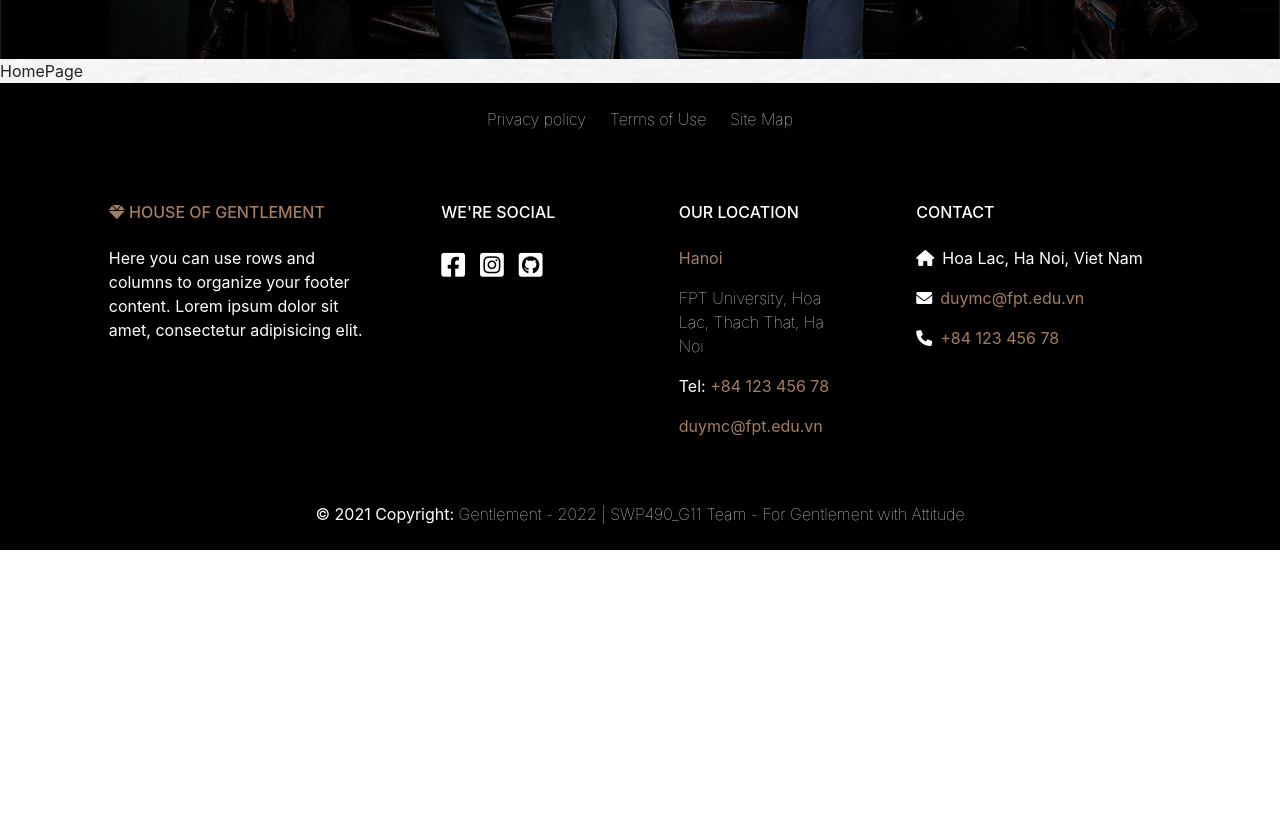
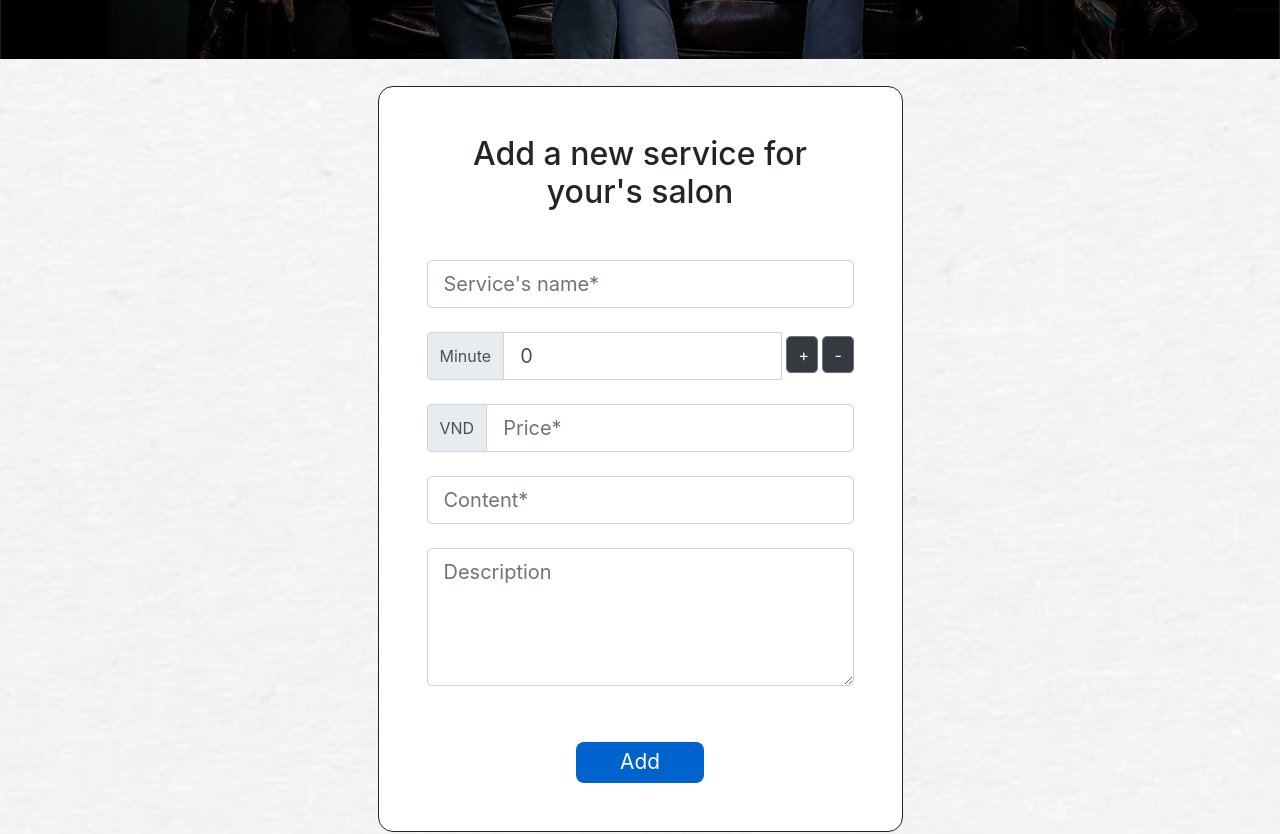
Before and after one commit to hiimxu/captone, a React (Create React App) app: page /add_service in a window 1280 px wide. Before the commit this address led to /. Shown: the part 600-1434 px from the top of the page. Before the commit the page ends 1150 px from the top, so only its background shows below. Built offline with nearby package versions, Linux system fonts and the light colour scheme.

Commit message:
create add service screen

```diff
--- a/package.json
+++ b/package.json
@@ -5,6 +5,8 @@
   "dependencies": {
     "@emotion/react": "^11.8.1",
     "@emotion/styled": "^11.8.1",
+    "@material-ui/icons": "^4.11.2",
+    "@mui/icons-material": "^5.4.4",
     "@mui/material": "^5.4.4",
     "@testing-library/jest-dom": "^5.16.2",
     "@testing-library/react": "^12.1.2",
--- a/src/components/Navigation.js
+++ b/src/components/Navigation.js
@@ -100,7 +100,7 @@ export default function Navigation() {
                 History
               </Link>
             </li>
-            <li className="text-reset" className="nav-item p-4">
+            <li className="text-reset nav-item p-4" >
               <Link className="text-reset" to="/location">
                 Location
               </Link>
--- a/src/components/routes/index.jsx
+++ b/src/components/routes/index.jsx
@@ -11,14 +11,16 @@ import History from "../History";
 import Navigation from "../Navigation";
 import Header from "../Header";
 import Footer from "../Footer";
+import RegisterSalon from "../salonOwners/RegisterSalon";
 import SalonDashboard from "../salonOwners/SalonDashboard";
+import AddService from "../salonOwners/AddService";
 import { AccountRoles } from "../../constants";
 
 const SwitchRoutes = () => {
   const { account } = useSelector((state) => state.loginAccount);
 
   if (account) {
-    if (account.role === AccountRoles.Customer) {
+    if (account.accountData.role === AccountRoles.Customer) {
       return (
         <>
           <Navigation />
@@ -55,7 +57,9 @@ const SwitchRoutes = () => {
         <Header />
         <div className="component">
           <Routes>
+            {/* test */}
             <Route path="/salonDashboard" element={<SalonDashboard/>}/>
+            <Route path="/add_service" element={<AddService/>}/>
 
             <Route path="/" element={<HomePage />} />
             <Route path="/location" element={<Location />} />
@@ -63,6 +67,7 @@ const SwitchRoutes = () => {
             <Route path="/about" element={<About />} />
             <Route path="/history" element={<History />} />
             <Route path="/register" element={<Register />} />
+            <Route path="/register_salon" element={<RegisterSalon />} />
             <Route path="/login" element={<Login />} />
             <Route path="/services" element={<Service />} />
             <Route path="*" element={<Navigate to="/" />} />
--- /dev/null
+++ b/src/components/salonOwners/AddService.js
@@ -0,0 +1,177 @@
+import { height, margin, textAlign } from "@mui/system";
+import React, { useEffect, useState } from "react";
+import bgImg from "../../assets/introbg-1.jpg";
+import borderIMG from "../../assets/patterbg.svg";
+
+export default function AddService() {
+  const [name, setName] = useState("");
+  const [price, setPrice] = useState("");
+  const [description, setDescription] = useState("");
+  const [content, setContent] = useState("");
+  const [promotion, setPromotion] = useState("");
+  const [time, setTime] = useState(0);
+
+  const root = {
+    textAlign: "center",
+    // backgroundImage: `url(${bgImg})`,
+    // backgroundRepeat: "no-repeat",
+    // backgroundSize: "cover",
+  };
+  const btnAdd = {
+    border: "none",
+    borderRadius: "0.5rem",
+    padding: "1%",
+    marginTop: "2rem",
+    width: "30%",
+    height: "2.6rem",
+    cursor: "pointer",
+    background: "#0062cc",
+    color: "#fff",
+    fontSize: "1.3rem",
+  };
+  const card = {
+    //backgroundImage: `url(${borderIMG})`,
+    border: "1px solid",
+    borderRadius: "15px",
+  };
+  const btnTime = {
+    width: "2rem",
+    height: "2.3rem",
+    textAlign: "center",
+    borderRadius: "15%",
+  };
+
+  useEffect(() => {}, []);
+
+  const addTime = () => {
+    setTime(time + 15);
+  };
+
+  const minusTime = () => {
+    if (time >= 15) {
+      setTime(time - 15);
+    } else {
+      setTime(0);
+    }
+  };
+
+  return (
+    <div style={root}>
+      <div className="container register-form ">
+        <section className=" bg-image vh-100">
+          <div className="mask d-flex align-items-center h-100 gradient-custom-3">
+            <div className="container h-100">
+              <div className="row d-flex justify-content-center align-items-center h-100">
+                <div className="col-12 col-md-9 col-lg-7 col-xl-6">
+                  <div className="card" style={card}>
+                    <div className="card-body p-5">
+                      <h2 className="text-center mb-5">
+                        Add a new service for your's salon
+                      </h2>
+                      <form>
+                        <div className="form-outline mb-4">
+                          <input
+                            type="text"
+                            className="form-control form-control-lg"
+                            value={name}
+                            onChange={(event) => {
+                              setName(event.target.value);
+                            }}
+                            placeholder="Service's name*"
+                          />
+                        </div>
+
+                        <div className="input-group form-outline mb-4">
+                          <div className="input-group-prepend">
+                            <span className="input-group-text" id="basic-addon1">
+                              Minute
+                            </span>
+                          </div>
+                          <input
+                            type="text"
+                            className="form-control form-control-lg"
+                            value={time}
+                            onChange={(event) => {
+                              setTime(event.target.value);
+                            }}
+                            placeholder="Service's time"
+                          />
+                          <div className="mt-1">
+                            <button
+                              className="btn btn-outline-secondary bg-dark text-white mr-1 ml-1"
+                              type="button"
+                              style={btnTime}
+                              onClick={addTime}
+                            >
+                              +
+                            </button>
+                            <button
+                              className="btn btn-outline-secondary bg-dark text-white"
+                              type="button"
+                              style={btnTime}
+                              onClick={minusTime}
+                            >
+                              -
+                            </button>
+                          </div>
+                        </div>
+
+                        <div className="input-group form-outline mb-4">
+                          <div className="input-group-prepend">
+                            <span className="input-group-text" id="basic-addon1">
+                              VND
+                            </span>
+                          </div>
+                          <input
+                            type="text"
+                            className="form-control form-control-lg"
+                            value={price}
+                            onChange={(event) => {
+                              setPrice(event.target.value);
+                            }}
+                            placeholder="Price*"
+                          />
+                        </div>
+                        <div className="form-outline mb-4">
+                          <input
+                            type="text"
+                            className="form-control form-control-lg"
+                            value={content}
+                            onChange={(event) => {
+                              setContent(event.target.value);
+                            }}
+                            placeholder="Content*"
+                          />
+                        </div>
+
+                        <div className="form-outline mb-4">
+                          <textarea
+                            rows={4}
+                            cols={50}
+                            type="text"
+                            className="form-control form-control-lg"
+                            value={description}
+                            onChange={(event) => {
+                              setDescription(event.target.value);
+                            }}
+                            placeholder="Description"
+                          />
+                        </div>
+
+                        <div className="d-flex justify-content-center">
+                          <button type="submit" style={btnAdd}>
+                            Add Service
+                          </button>
+                        </div>
+                      </form>
+                    </div>
+                  </div>
+                </div>
+              </div>
+            </div>
+          </div>
+        </section>
+      </div>
+    </div>
+  );
+}
--- a/src/constants/index.js
+++ b/src/constants/index.js
@@ -1,4 +1,5 @@
 export const AccountRoles = {
   Admin: "admin",
   Customer: "customer",
+  Salon: "salon",
 };
--- a/src/redux/actions/creators/auth/index.js
+++ b/src/redux/actions/creators/auth/index.js
@@ -63,9 +63,9 @@ export const logout = () => (dispatch) => {
   dispatch(logoutSuccessfully()); // mock logout, will update later
 };
 
-const logoutSuccessfully = () => {
+const logoutSuccessfully = (message) => {
   return {
     type: AuthActionTypes.LOGOUT_SUCCESSFULLY,
-    // payload: message,
+    payload: message,
   };
 };
```
Also changed, not shown: 1 other file (tests, documents, lock files or other folders).
